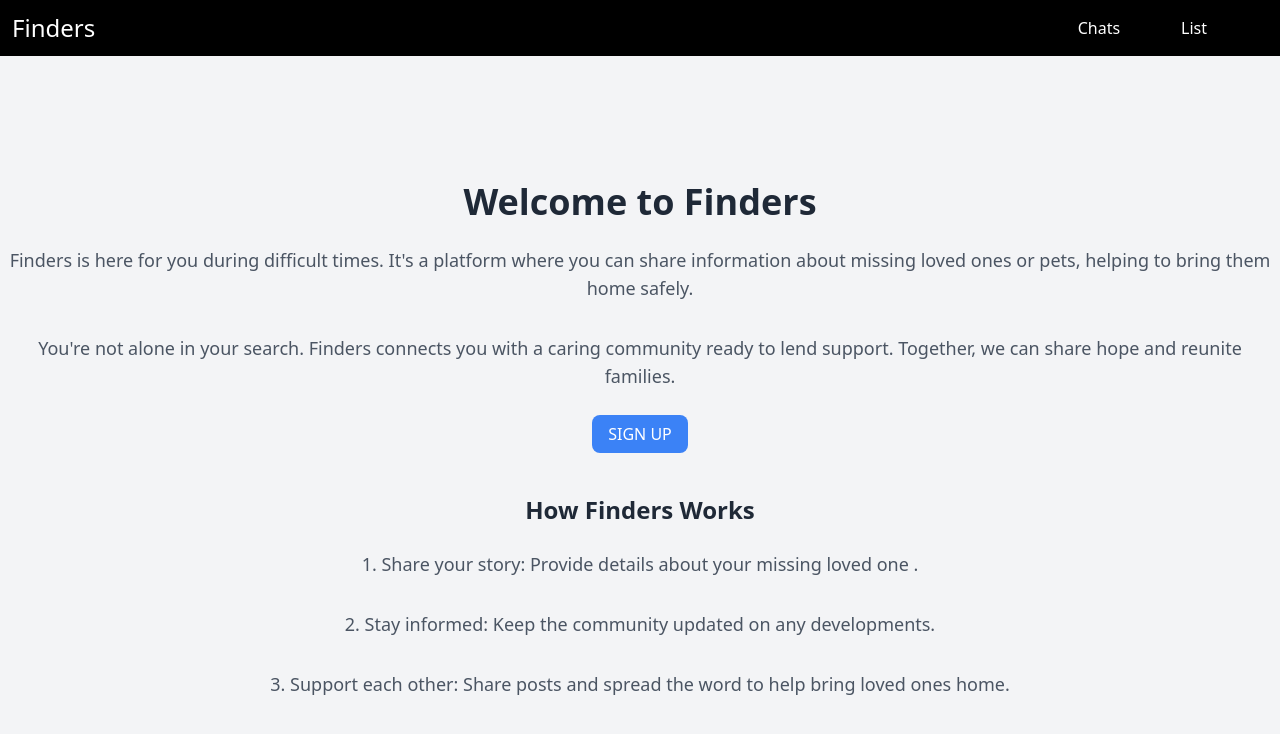
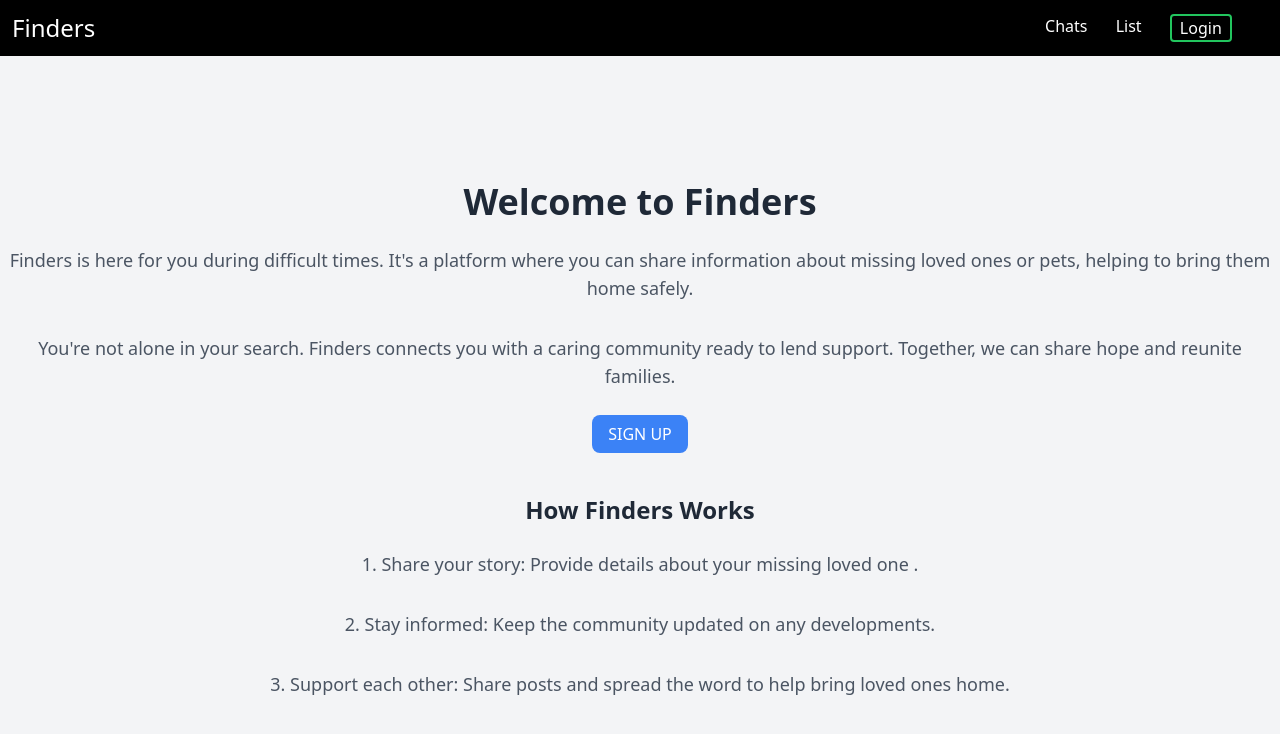
Before and after one commit to Shafiquedev256/finder, a React (Vite) app: page / in a window 1280 px wide. Shown: the top 734 px of the page. Built offline with nearby package versions, Linux system fonts and the light colour scheme.

Commit message:
fixed nav bar

```diff
--- a/src/components/navBar.tsx
+++ b/src/components/navBar.tsx
@@ -29,18 +29,34 @@ export const NavBar = () => {
           >
             List
           </Link>
+          {!state.user ? (
+            <Link
+              to={"/login"}
+              className='border-green-500 bg-green-500 border-2 rounded px-2 mr-2 font-medium'
+            >
+              Login
+            </Link>
+          ) : (
             <div
               className='p-1 font-medium hover:bg-gray-100 rounded-md m-1 border-gray-500 text-gray-600'
               onClick={() => logout()}
             >
               Log out
             </div>
+          )}
         </div>
       )}
       <div className='md:flex md:flex-row md:justify-evenly md:w-1/5 md:font-medium hidden '>
         <Link to={"/chartroom"}>Chats</Link>
         <Link to={"/"}>List</Link>
-        {state.user && (
+        {!state.user ? (
+          <Link
+            to={"/login"}
+            className='border-green-500 hover:bg-green-500 border-2 rounded px-2 mr-2'
+          >
+            Login
+          </Link>
+        ) : (
           <div
             className='border-red-500 hover:bg-red-500 border-2 rounded px-2 mr-2'
             onClick={() => logout()}
--- a/src/context/userAuth.tsx
+++ b/src/context/userAuth.tsx
@@ -40,6 +40,7 @@ export const Authprovider = ({ children }: Children) => {
   const [state, dispatch] = useReducer(reducer, initialState);
   useEffect(() => {
     const getUser = localStorage.getItem("__user");
+
     if (getUser) {
       let user = JSON.parse(getUser);
       dispatch({ type: "LOGIN", payload: user });
--- a/src/hooks/useLogin.tsx
+++ b/src/hooks/useLogin.tsx
@@ -38,7 +38,7 @@ export const useLogin = () => {
   };
 
   const logout = () => {
-    dispatch("LOGOUT");
+    dispatch({ type: "LOGOUT" });
     localStorage.removeItem("__user");
   };
   return { login, logout, errorMessage, isLoading, userInfo };
```
Lines whose indentation alone changed are shown as unchanged.
